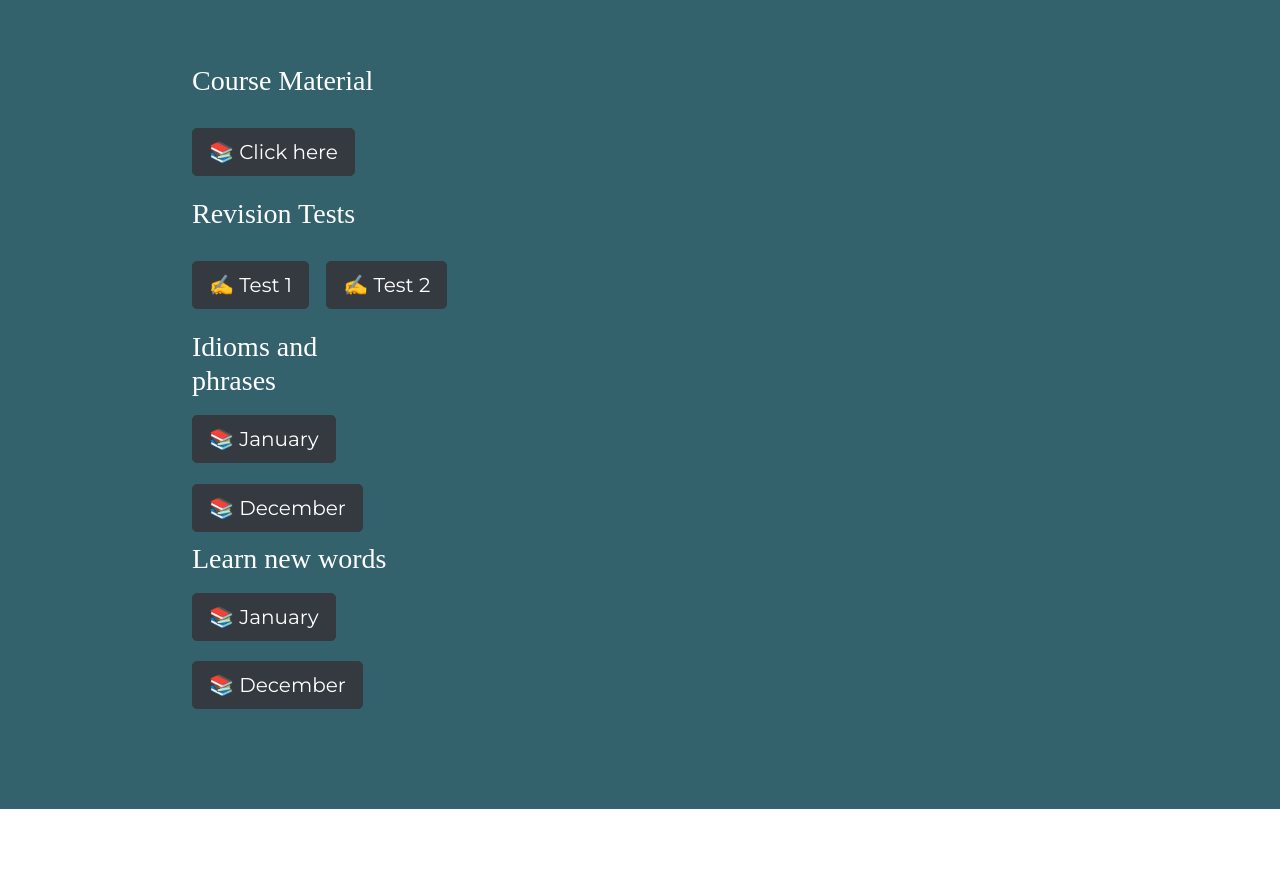
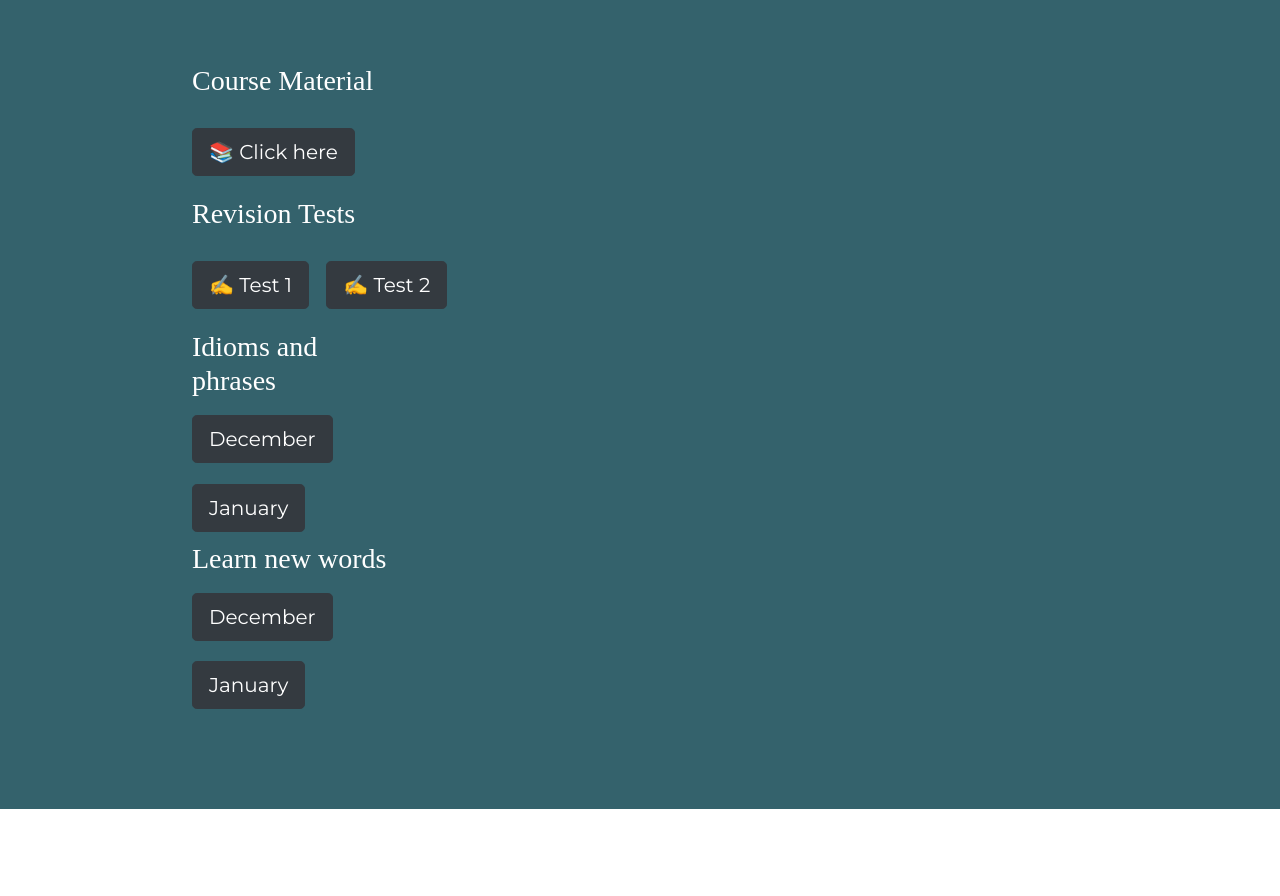
Before and after one commit to ITclub52DAGO/itclub52, a plain HTML site: page index.html in a window 1280 px wide. Shown: the part 128-1024 px from the top of the page. Drawn offline with nearby package versions, Linux system fonts and the light colour scheme.

Commit message:
Update index.html

```diff
--- a/index.html
+++ b/index.html
@@ -53,12 +53,13 @@
   <div class="row">
 
     <div class="col-lg-6">
-        <h3>Idioms and phrases</h3>
-      <a href="https://drive.google.com/drive/folders/1lnG7KCrphjO-lEcGko7cCHBF1U9rNrRa?usp=sharing" class="btn btn-dark btn-lg download-button" role="button" aria-pressed="true">📚 January</a>
-      <a href="https://drive.google.com/drive/folders/1zC5i9hGMYOzrBoMQ6JqnKE_dVmDnxm-C?usp=sharing" class="btn btn-dark btn-lg download-button" role="button" aria-pressed="true">📚 December</a>
+        <h3>Idioms and phrases</h3> <a href="https://drive.google.com/drive/folders/1zC5i9hGMYOzrBoMQ6JqnKE_dVmDnxm-C?usp=sharing" class="btn btn-dark btn-lg download-button" role="button" aria-pressed="true"> December</a>
+      <a href="https://drive.google.com/drive/folders/1lnG7KCrphjO-lEcGko7cCHBF1U9rNrRa?usp=sharing" class="btn btn-dark btn-lg download-button" role="button" aria-pressed="true">January</a>
+
       <h3>Learn new words</h3>
-      <a href="https://drive.google.com/drive/folders/17Z0W9PdXWBeL6GJjW7M6_D0pHCxwIdKW?usp=sharing" class="btn btn-dark btn-lg download-button" role="button" aria-pressed="true">📚 January</a>
-      <a href="https://drive.google.com/drive/folders/1Sv0oWBnCKYKxucLv2saMv_Gjey-sTTIf?usp=sharing" class="btn btn-dark btn-lg download-button" role="button" aria-pressed="true">📚 December</a>
+      <a href="https://drive.google.com/drive/folders/1Sv0oWBnCKYKxucLv2saMv_Gjey-sTTIf?usp=sharing" class="btn btn-dark btn-lg download-button" role="button" aria-pressed="true">December</a>
+      <a href="https://drive.google.com/drive/folders/17Z0W9PdXWBeL6GJjW7M6_D0pHCxwIdKW?usp=sharing" class="btn btn-dark btn-lg download-button" role="button" aria-pressed="true">January</a>
+
 
     </div>
 
```
